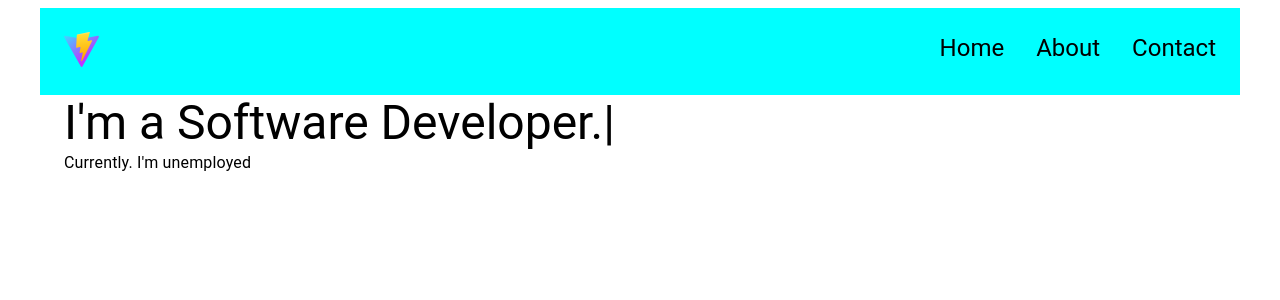
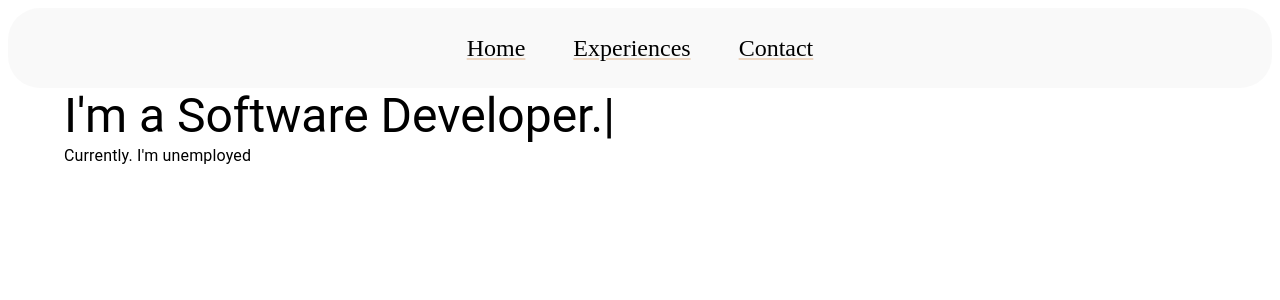
Before and after one commit to ybunhong/my-portfortlio, a React (Vite) app: page / in a window 1280 px wide. Shown: the top 300 px of the page. Built offline with nearby package versions, Linux system fonts and the light colour scheme; a web font is replaced by a local one.

Commit message:
fix: modify header into modern ui

```diff
--- a/src/components/Header.tsx
+++ b/src/components/Header.tsx
@@ -1,29 +1,45 @@
-import { Box, Container, Typography } from "@mui/material";
+import { Box, Container, Link, Typography } from "@mui/material";
 
-const headerContent = ["Home", "About", "Contact"];
+const headerContent = [
+  {
+    title: "Home",
+    link: "/",
+  },
+  { title: "Experiences", link: "/experiences" },
+
+  { title: "Contact", link: "/contact" },
+];
 export default function Header() {
   return (
     <>
-      <Container sx={{ bgcolor: "cyan", height: "fit-content", p: 3 }}>
+      <Box
+        sx={{
+          bgcolor: "rgba(247, 247, 247, 0.7)",
+          height: "fit-content",
+          borderRadius: 8,
+          p: 3,
+        }}
+      >
         <Box
           sx={{
             display: "flex",
-            justifyContent: "space-between",
+            justifyContent: "center",
             width: "100%",
           }}
         >
-          <Box>
-            <img src="/vite.svg" width="35" height="35" />
-          </Box>
-          <Box sx={{ display: "flex", gap: 4 }}>
-            {headerContent.map((items: string) => (
-              <Typography variant="h5" key={items}>
-                {items}
-              </Typography>
+          <Box sx={{ display: "flex", gap: 6 }}>
+            {headerContent.map((items) => (
+              <Link
+                variant="h5"
+                href={items.link}
+                sx={{ color: "black", fontFamily: "Notable" }}
+              >
+                {items.title}
+              </Link>
             ))}
           </Box>
         </Box>
-      </Container>
+      </Box>
     </>
   );
 }
```
